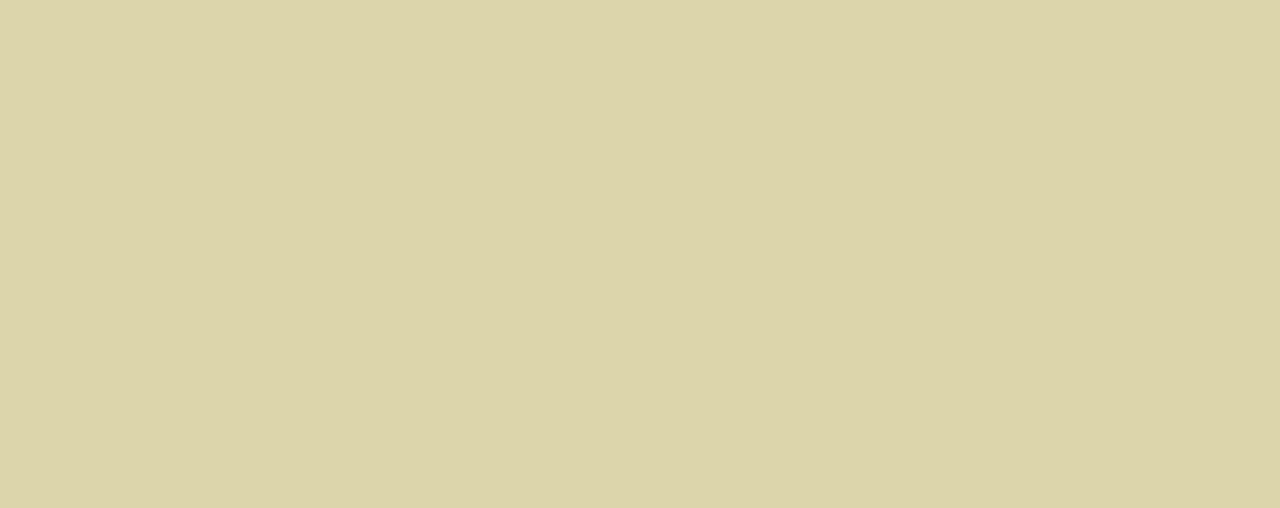
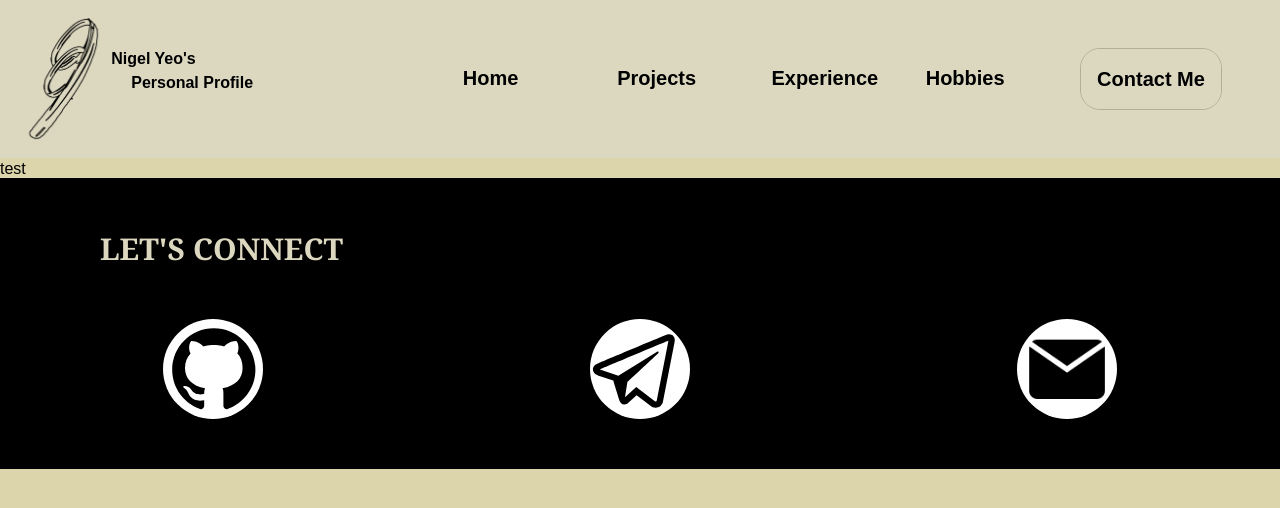
Before and after one commit to NigelYeoTW/nigelyeo, a React (Create React App) app in the folder body/: page /Projects in a window 1280 px wide. Before the commit this address had no page. Shown: the top 508 px of the page. Built offline with nearby package versions, Linux system fonts and the light colour scheme.

Commit message:
Add skeleton for proj page

```diff
--- a/body/src/App.js
+++ b/body/src/App.js
@@ -1,6 +1,7 @@
 import './App.css';
 import { BrowserRouter, Routes, Route } from "react-router-dom";
 import MainPage from './main_page/MainPage';
+import Proj from './proj/Proj';
 import Hobbies from './hobbies/Hobbies';
 import ExpAwards from './exp_awards/ExpAwards';
 
@@ -9,6 +10,7 @@ function App() {
     <BrowserRouter>
       <Routes>
         <Route path='/' element={<MainPage />} />
+        <Route path='/Projects' element={<Proj />} />
         <Route path='/Hobbies' element={<Hobbies />} />
         <Route path='/ExpAwards' element={<ExpAwards />} />
       </Routes>
--- /dev/null
+++ b/body/src/proj/Proj.js
@@ -0,0 +1,15 @@
+import Header from '../Header.js';
+import ContactMe from '../ContactMe.js';
+import ProjBody from './ProjBody.js';
+
+function Proj() {
+  return (
+    <div>
+      <Header/>
+      <ProjBody/>
+      <ContactMe/>
+    </div>
+  )
+}
+
+export default Proj;
--- /dev/null
+++ b/body/src/proj/ProjBody.js
@@ -0,0 +1,9 @@
+function ProjBody() {
+  return (
+    <div>
+      <span>test</span>
+    </div>
+  )
+}
+
+export default ProjBody;
```
